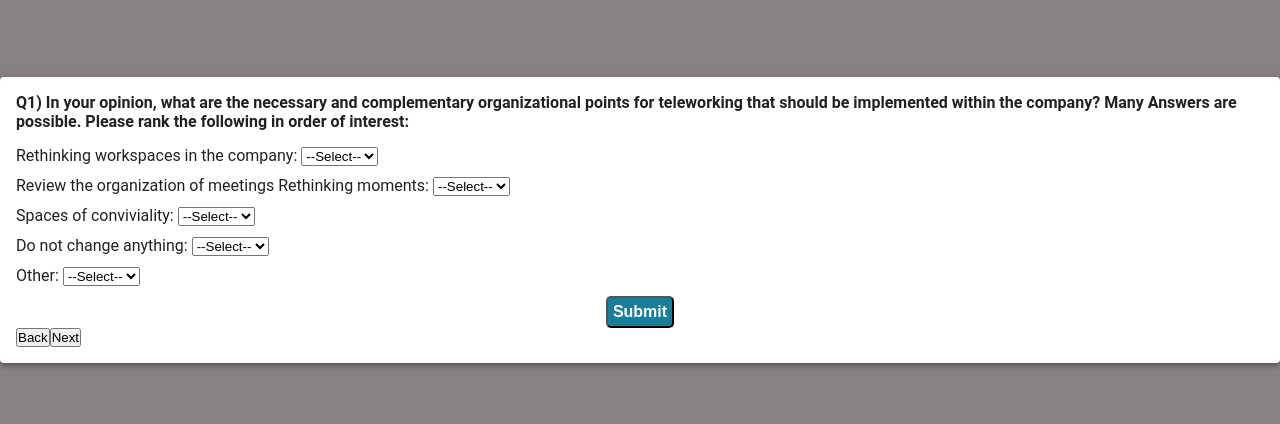
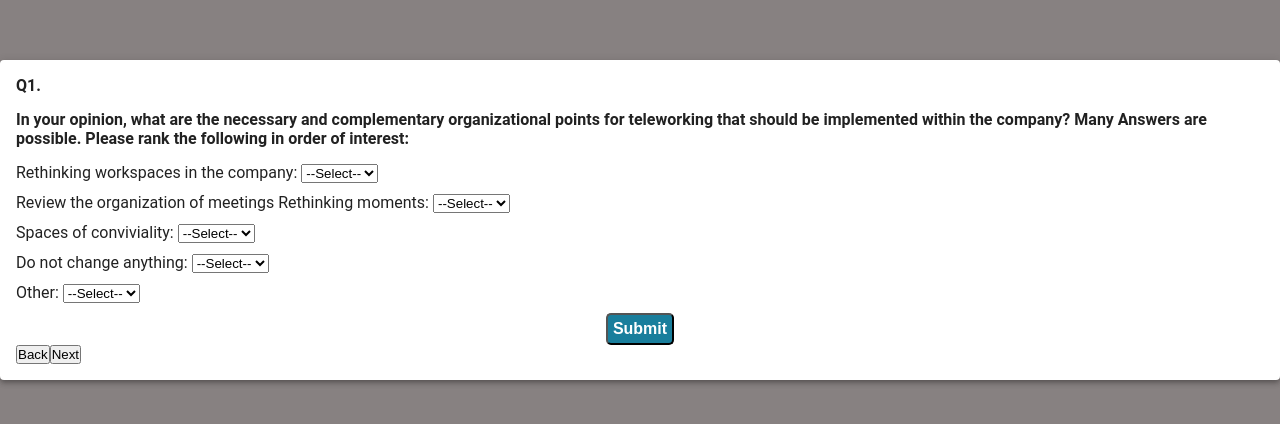
Before and after one commit to fjjes/project3-Hive, a React (Create React App) app in the folder client/: page /survey in a window 1280 px wide. Shown: the part 192-616 px from the top of the page. Built offline with nearby package versions, Linux system fonts and the light colour scheme.

Commit message:
some changes to selectinput

```diff
--- a/client/src/components/questiontypes/SelectInput.js
+++ b/client/src/components/questiontypes/SelectInput.js
@@ -9,7 +9,7 @@ let texts = [
         {text:'Other', value:''}
 ]
 
-let question = 'In your opinion, what are the necessary and complementary organizational points for teleworking that should be implemented within the company? Many Answers are possible. Please rank the following in order of interest:'
+let question = 'In your opinion, what are the necessary and complementary organizational points for teleworking that should be implemented within the company? Many Answers are possible.\nPlease rank the following in order of interest:'
 
 
 const SelectInput = (props) => {
@@ -35,7 +35,7 @@ const handleChange = (e,i)=>{
 
     return (
         <div className="select question-component">
-            <p className="question-intro">Q{props.questionNumber}) {question}</p>
+            <p className="question-intro">Q{props.questionNumber}.</p><span><p className="question-intro">{question}</p></span>
                 {values.map((row, i)=>{
                     return(<ul key={i}>
                             <li style={{listStyleType:"none", textAlign:"left"}} >
@@ -46,7 +46,6 @@ const handleChange = (e,i)=>{
                                                 return <option key={index} value={selection}>{selection}</option>
                                             })}
                                         </select>
-
                             </li>
                         </ul>
                          )
```
